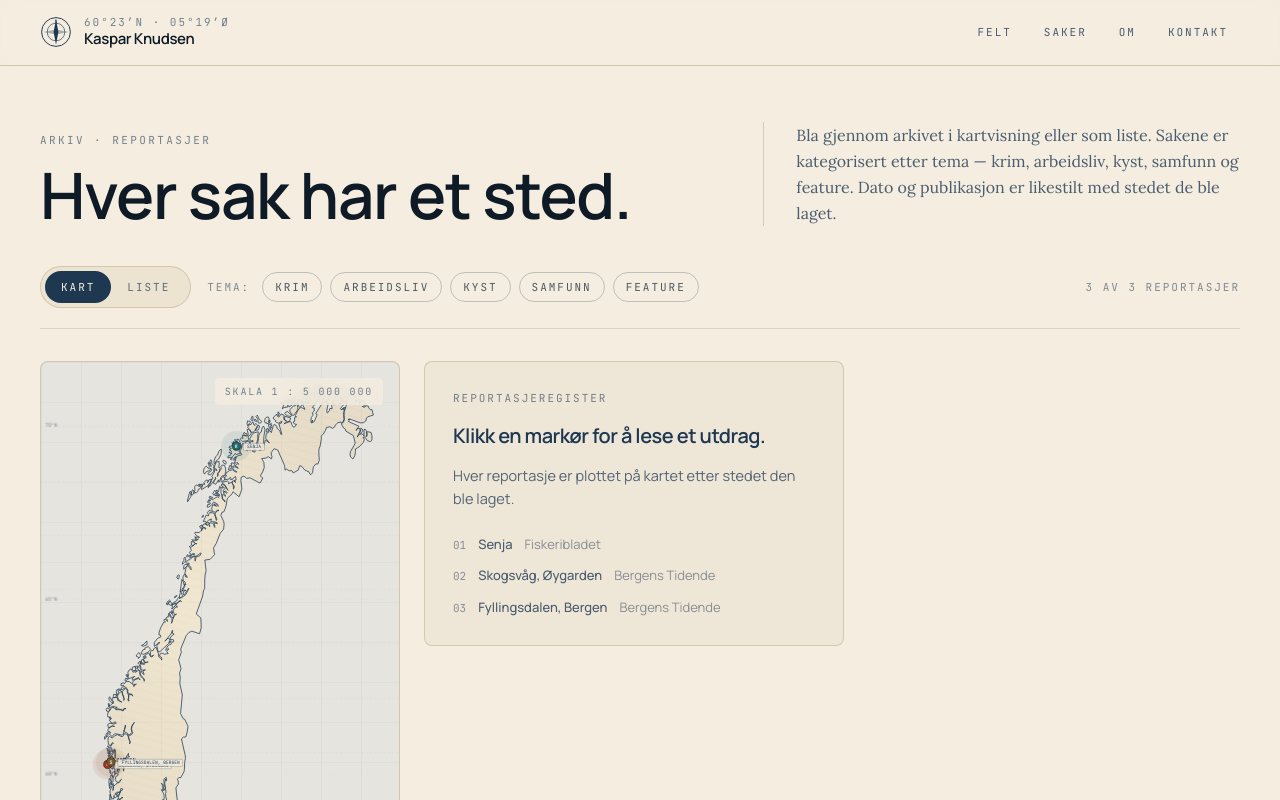
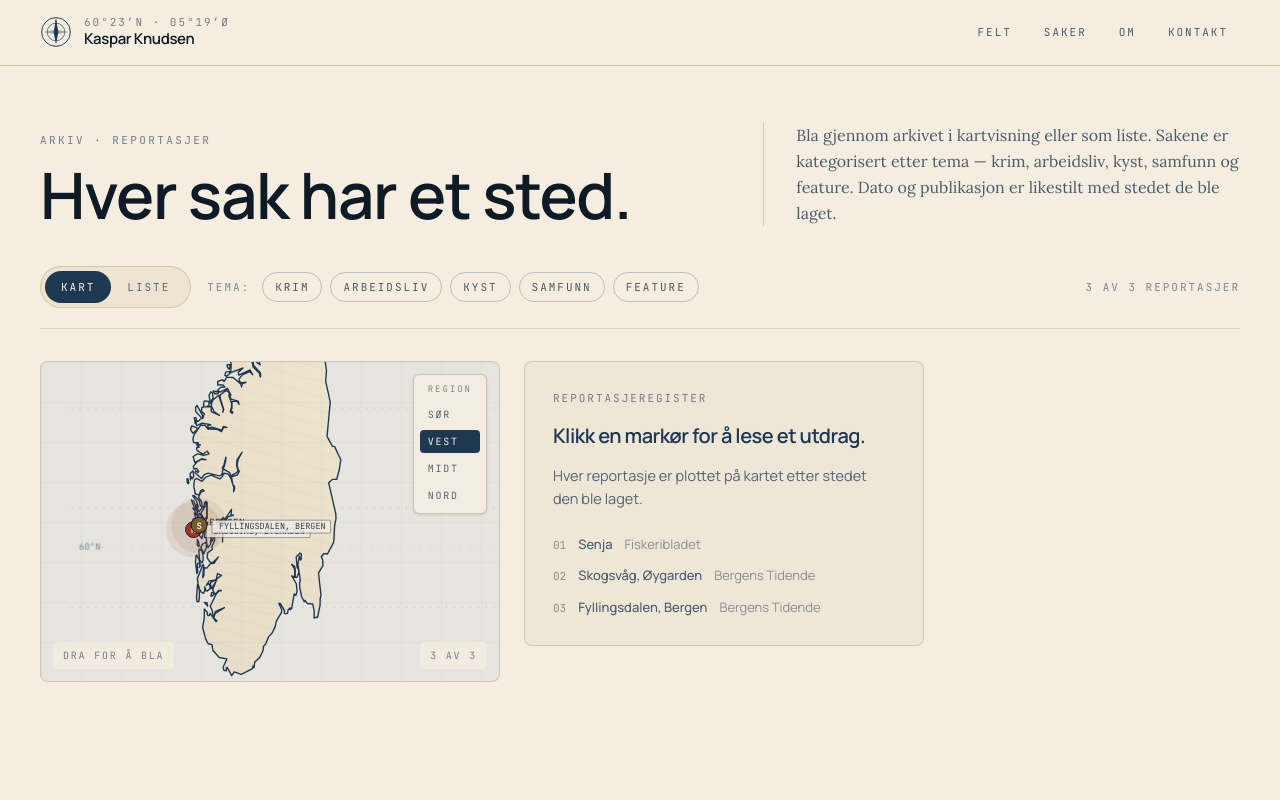
Before and after one commit to shauge2206/kaspar-frilans, a Next.js app: page /saker in a window 1280 px wide. Shown: the top 800 px of the page. Built offline with nearby package versions, Linux system fonts and the light colour scheme.

Commit message:
Rectangular pannable map window with region selector that smoothly pans to Sør/Vest/Midt/Nord

```diff
--- a/src/components/FieldMap.tsx
+++ b/src/components/FieldMap.tsx
@@ -1,6 +1,6 @@
 "use client";
 
-import { useEffect, useMemo, useRef, useState } from "react";
+import { useEffect, useMemo, useRef, useState, type PointerEvent } from "react";
 import Link from "next/link";
 import Image from "next/image";
 import { articles, formatCoord, themes, type ThemeKey } from "@/lib/articles";
@@ -15,6 +15,36 @@ type Props = {
 
 const ALL_THEMES: ThemeKey[] = ["krim", "arbeidsliv", "kyst", "samfunn", "feature"];
 
+// Rectangular visible window. Underlying map data is ~660×940 (MAP_VIEWBOX)
+// — the user pans within this smaller window.
+const WIN = { w: 460, h: 320 };
+
+// Soft pan limits in MAP coords (translate offset applied to map content)
+const PAN_MIN = { x: -240, y: -640 };
+const PAN_MAX = { x: 60, y: 60 };
+
+function clampOffset(o: { x: number; y: number }) {
+  return {
+    x: Math.min(PAN_MAX.x, Math.max(PAN_MIN.x, o.x)),
+    y: Math.min(PAN_MAX.y, Math.max(PAN_MIN.y, o.y)),
+  };
+}
+
+type RegionKey = "sor" | "vest" | "midt" | "nord";
+
+const REGIONS: Record<RegionKey, { label: string; lat: number; lng: number }> = {
+  sor: { label: "Sør", lat: 58.5, lng: 7.5 },
+  vest: { label: "Vest", lat: 60.4, lng: 5.4 },
+  midt: { label: "Midt", lat: 63.4, lng: 10.4 },
+  nord: { label: "Nord", lat: 69.4, lng: 18.6 },
+};
+
+function offsetForRegion(key: RegionKey) {
+  const r = REGIONS[key];
+  const p = project(r.lat, r.lng);
+  return clampOffset({ x: WIN.w / 2 - p.x, y: WIN.h / 2 - p.y });
+}
+
 export function FieldMap({
   variant = "hero",
   showLabels = true,
@@ -23,7 +53,52 @@ export function FieldMap({
 }: Props) {
   const [active, setActive] = useState<string | null>(null);
   const [filters, setFilters] = useState<Set<ThemeKey>>(new Set());
+  const [offset, setOffset] = useState(() => offsetForRegion("vest"));
+  const [isDragging, setIsDragging] = useState(false);
+  const [activeRegion, setActiveRegion] = useState<RegionKey | null>("vest");
+  const dragRef = useRef({ x: 0, y: 0, ox: 0, oy: 0, moved: false });
+  const svgRef = useRef<SVGSVGElement>(null);
   const containerRef = useRef<HTMLDivElement>(null);
+
+  function panToRegion(key: RegionKey) {
+    setActiveRegion(key);
+    setOffset(offsetForRegion(key));
+  }
+
+  function onPointerDown(e: PointerEvent<SVGSVGElement>) {
+    setIsDragging(true);
+    dragRef.current = {
+      x: e.clientX,
+      y: e.clientY,
+      ox: offset.x,
+      oy: offset.y,
+      moved: false,
+    };
+    e.currentTarget.setPointerCapture(e.pointerId);
+  }
+
+  function onPointerMoveSvg(e: PointerEvent<SVGSVGElement>) {
+    if (!isDragging || !svgRef.current) return;
+    const rect = svgRef.current.getBoundingClientRect();
+    const scaleX = WIN.w / rect.width;
+    const scaleY = WIN.h / rect.height;
+    const dx = (e.clientX - dragRef.current.x) * scaleX;
+    const dy = (e.clientY - dragRef.current.y) * scaleY;
+    if (!dragRef.current.moved && (Math.abs(dx) > 2 || Math.abs(dy) > 2)) {
+      dragRef.current.moved = true;
+      setActiveRegion(null);
+    }
+    setOffset(
+      clampOffset({
+        x: dragRef.current.ox + dx,
+        y: dragRef.current.oy + dy,
+      }),
+    );
+  }
+
+  function onPointerUp() {
+    setIsDragging(false);
+  }
 
   const points = useMemo(
     () =>
@@ -104,14 +179,24 @@ export function FieldMap({
         </div>
       )}
 
-      <div className="relative grid lg:grid-cols-[minmax(0,360px)_minmax(0,420px)] gap-6 items-start lg:justify-start mx-auto lg:mx-0 lg:max-w-[820px]">
+      <div className="relative grid lg:grid-cols-[minmax(0,460px)_minmax(0,400px)] gap-6 items-start lg:justify-start mx-auto lg:mx-0 lg:max-w-[884px]">
         <div className="relative bg-fog/40 border border-line/50 rounded-lg overflow-hidden">
           <div className="absolute inset-0 grid-paper opacity-50 pointer-events-none" />
           <svg
-            viewBox={`${MAP_VIEWBOX.x} ${MAP_VIEWBOX.y} ${MAP_VIEWBOX.w} ${MAP_VIEWBOX.h}`}
+            ref={svgRef}
+            viewBox={`0 0 ${WIN.w} ${WIN.h}`}
             className="w-full h-auto block"
             role="img"
-            aria-label="Kart over Norge med plottede reportasjer"
+            aria-label="Kart over Norge med plottede reportasjer — dra for å bla, eller velg region"
+            onPointerDown={onPointerDown}
+            onPointerMove={onPointerMoveSvg}
+            onPointerUp={onPointerUp}
+            onPointerCancel={onPointerUp}
+            style={{
+              cursor: isDragging ? "grabbing" : "grab",
+              touchAction: "none",
+              userSelect: "none",
+            }}
           >
             <defs>
               <pattern
@@ -137,6 +222,15 @@ export function FieldMap({
               </radialGradient>
             </defs>
 
+            {/* Pannable map content */}
+            <g
+              style={{
+                transform: `translate(${offset.x}px, ${offset.y}px)`,
+                transition: isDragging
+                  ? "none"
+                  : "transform 700ms cubic-bezier(0.22, 1, 0.36, 1)",
+              }}
+            >
             {/* sea grid markers */}
             <g opacity="0.18">
               {Array.from({ length: 8 }).map((_, i) => (
@@ -241,6 +335,7 @@ export function FieldMap({
                     }}
                     onClick={() => {
                       if (dimmed) return;
+                      if (dragRef.current.moved) return;
                       setActive(isActive ? null : p.article.slug);
                     }}
                   >
@@ -314,82 +409,35 @@ export function FieldMap({
               })}
             </g>
 
-            {/* legend */}
-            <g transform={`translate(${MAP_VIEWBOX.x + 10} ${MAP_VIEWBOX.y + MAP_VIEWBOX.h - 70})`}>
-              <rect
-                width="170"
-                height="56"
-                fill="#f4ede0"
-                stroke="#1f3852"
-                strokeWidth="0.6"
-                rx="2"
-              />
-              <text
-                x="10"
-                y="14"
-                fontFamily="var(--font-mono)"
-                fontSize="8"
-                fill="#1f3852"
-                letterSpacing="1"
-              >
-                MARKØR — TEMA
-              </text>
-              <g transform="translate(10 24)">
-                <circle r="5" fill={themes.krim.color} />
-                <text
-                  x="10"
-                  y="3"
-                  fontFamily="var(--font-mono)"
-                  fontSize="8"
-                  fill="#1f3852"
-                >
-                  KRIM
-                </text>
-              </g>
-              <g transform="translate(60 24)">
-                <circle r="5" fill={themes.kyst.color} />
-                <text
-                  x="10"
-                  y="3"
-                  fontFamily="var(--font-mono)"
-                  fontSize="8"
-                  fill="#1f3852"
-                >
-                  KYST
-                </text>
-              </g>
-              <g transform="translate(110 24)">
-                <circle r="5" fill={themes.samfunn.color} />
-                <text
-                  x="10"
-                  y="3"
-                  fontFamily="var(--font-mono)"
-                  fontSize="8"
-                  fill="#1f3852"
-                >
-                  SAMFUNN
-                </text>
-              </g>
-              <g transform="translate(10 40)">
-                <circle r="5" fill="#e95c2b" />
-                <text
-                  x="10"
-                  y="3"
-                  fontFamily="var(--font-mono)"
-                  fontSize="8"
-                  fill="#1f3852"
-                >
-                  AKTIV REPORTASJE
-                </text>
-              </g>
             </g>
           </svg>
 
-          <div className="absolute top-4 right-4 font-mono text-[10px] uppercase tracking-[0.18em] text-deep/60 bg-paper/80 backdrop-blur px-2.5 py-1.5 rounded">
-            Skala 1 : 5 000 000
+          {/* Region selector — top right */}
+          <div className="absolute top-3 right-3 flex flex-col gap-1 bg-paper/90 backdrop-blur-sm rounded-md border border-line/60 p-1.5 shadow-sm">
+            <span className="font-mono text-[9px] uppercase tracking-[0.22em] text-deep/55 px-2 pt-0.5 pb-0.5">
+              Region
+            </span>
+            {(Object.keys(REGIONS) as RegionKey[]).map((key) => (
+              <button
+                key={key}
+                onClick={() => panToRegion(key)}
+                className={`text-left font-mono text-[10px] uppercase tracking-[0.18em] px-2 py-1 rounded transition-colors ${
+                  activeRegion === key
+                    ? "bg-deep text-paper"
+                    : "text-deep/75 hover:bg-deep/10"
+                }`}
+              >
+                {REGIONS[key].label}
+              </button>
+            ))}
           </div>
-          <div className="absolute bottom-4 right-4 font-mono text-[10px] uppercase tracking-[0.18em] text-deep/60 bg-paper/80 backdrop-blur px-2.5 py-1.5 rounded">
-            {filtered.length} av {articles.length} reportasjer
+
+          {/* Hint + counter */}
+          <div className="absolute bottom-3 left-3 font-mono text-[10px] uppercase tracking-[0.18em] text-deep/60 bg-paper/80 backdrop-blur px-2.5 py-1.5 rounded">
+            Dra for å bla
+          </div>
+          <div className="absolute bottom-3 right-3 font-mono text-[10px] uppercase tracking-[0.18em] text-deep/60 bg-paper/80 backdrop-blur px-2.5 py-1.5 rounded">
+            {filtered.length} av {articles.length}
           </div>
         </div>
 
```
